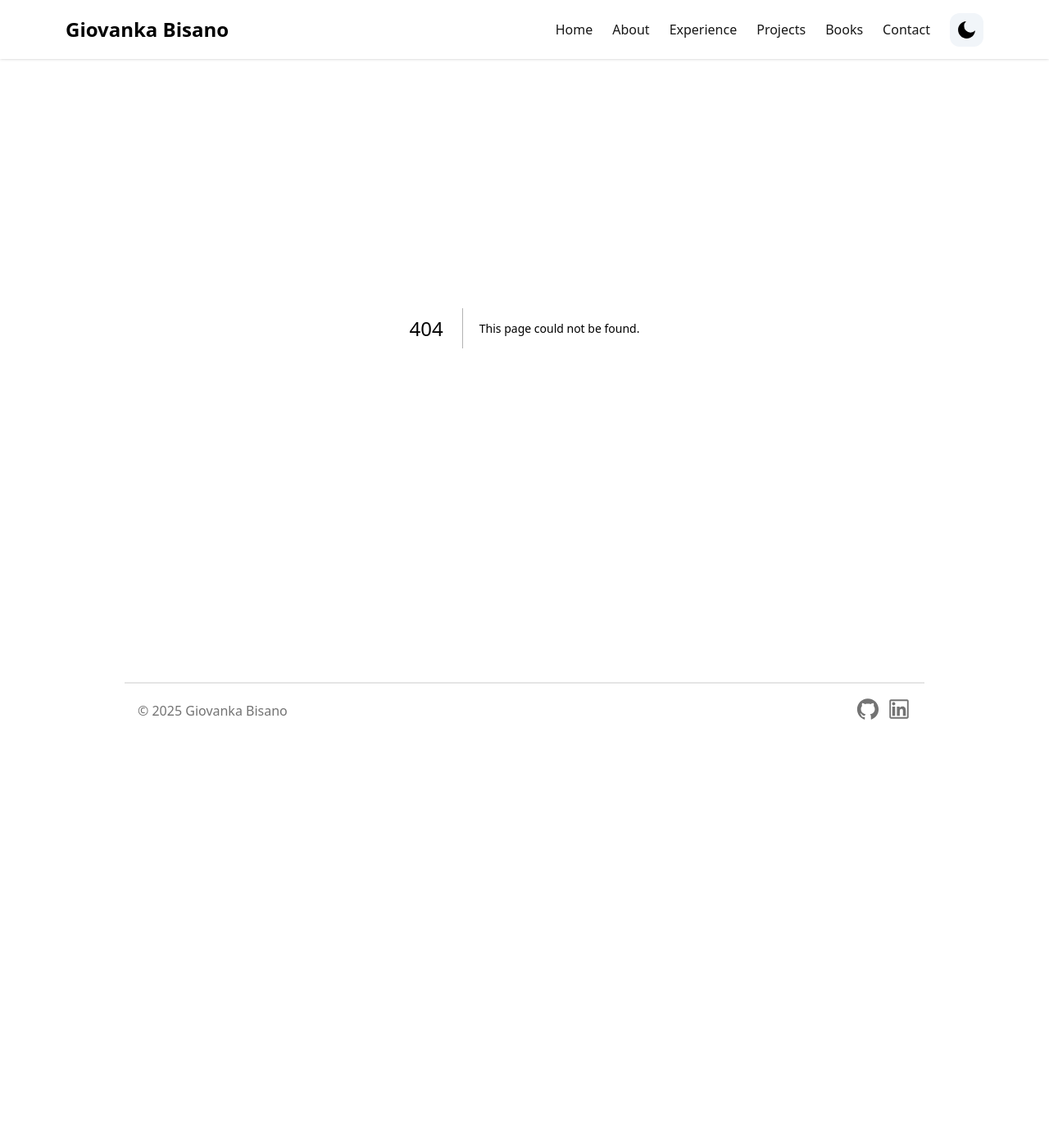
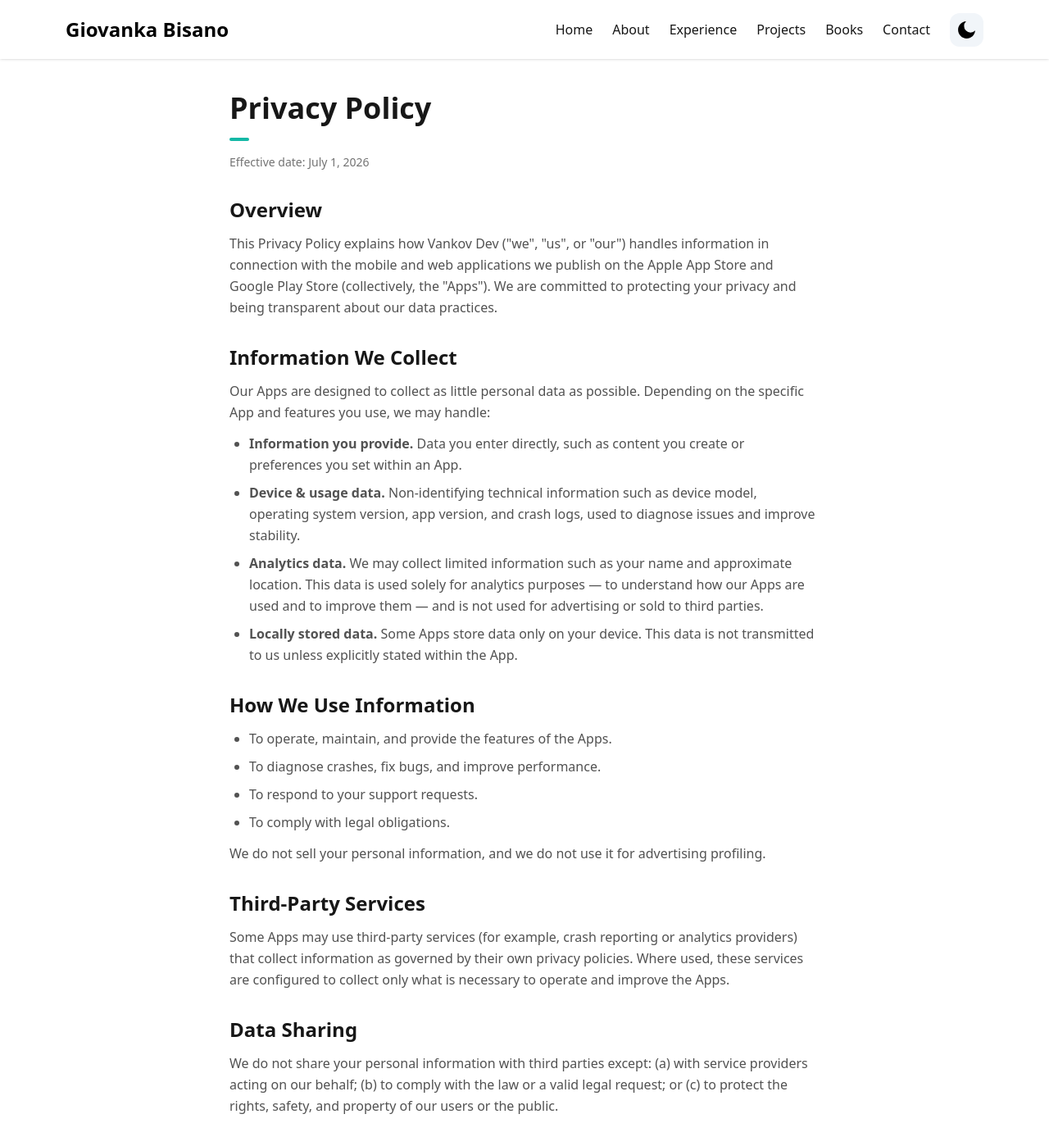
Before and after one commit to giovankabisano/giovankov.com, a Next.js app: page /privacy-policy in a window 1280 px wide. Before the commit this address had no page. Shown: the top 1398 px of the page at 82% size. Before the commit the page ends 900 px from the top, so only its background shows below. Built offline with nearby package versions, Linux system fonts and the light colour scheme.

Commit message:
Add privacy policy page

```diff
--- /dev/null
+++ b/app/privacy-policy/page.tsx
@@ -0,0 +1,177 @@
+import Link from "next/link"
+import { Metadata } from "next"
+
+export const metadata: Metadata = {
+  title: "Privacy Policy | Vankov Dev",
+  description:
+    "Privacy Policy for mobile and web applications published by Vankov Dev.",
+  robots: {
+    index: true,
+    follow: true,
+  },
+}
+
+const EFFECTIVE_DATE = "July 1, 2026"
+const DEVELOPER_NAME = "Vankov Dev"
+const CONTACT_EMAIL = "gbisano@gmail.com"
+
+const Section = ({
+  title,
+  children,
+}: {
+  title: string
+  children: React.ReactNode
+}) => (
+  <section className="mt-8">
+    <h2 className="text-2xl font-bold text-neutral-900 dark:text-neutral-100">
+      {title}
+    </h2>
+    <div className="mt-3 space-y-3 text-neutral-600 dark:text-neutral-400 leading-relaxed">
+      {children}
+    </div>
+  </section>
+)
+
+export default function PrivacyPolicyPage() {
+  return (
+    <main className="mx-auto max-w-3xl px-4 sm:px-6 pt-28 pb-24">
+      <h1 className="text-4xl font-bold text-neutral-900 dark:text-neutral-100">
+        Privacy Policy
+        <hr className="w-6 h-1 my-4 bg-teal-500 border-0 rounded" />
+      </h1>
+      <p className="text-sm text-neutral-500 dark:text-neutral-500">
+        Effective date: {EFFECTIVE_DATE}
+      </p>
+
+      <Section title="Overview">
+        <p>
+          This Privacy Policy explains how {DEVELOPER_NAME} (&quot;we&quot;,
+          &quot;us&quot;, or &quot;our&quot;) handles information in connection
+          with the mobile and web applications we publish on the Apple App Store
+          and Google Play Store (collectively, the &quot;Apps&quot;). We are
+          committed to protecting your privacy and being transparent about our
+          data practices.
+        </p>
+      </Section>
+
+      <Section title="Information We Collect">
+        <p>
+          Our Apps are designed to collect as little personal data as possible.
+          Depending on the specific App and features you use, we may handle:
+        </p>
+        <ul className="list-disc pl-6 space-y-2">
+          <li>
+            <span className="font-semibold">Information you provide.</span>{" "}
+            Data you enter directly, such as content you create or preferences
+            you set within an App.
+          </li>
+          <li>
+            <span className="font-semibold">Device &amp; usage data.</span>{" "}
+            Non-identifying technical information such as device model,
+            operating system version, app version, and crash logs, used to
+            diagnose issues and improve stability.
+          </li>
+          <li>
+            <span className="font-semibold">Analytics data.</span> We may
+            collect limited information such as your name and approximate
+            location. This data is used solely for analytics purposes — to
+            understand how our Apps are used and to improve them — and is not
+            used for advertising or sold to third parties.
+          </li>
+          <li>
+            <span className="font-semibold">Locally stored data.</span> Some
+            Apps store data only on your device. This data is not transmitted to
+            us unless explicitly stated within the App.
+          </li>
+        </ul>
+      </Section>
+
+      <Section title="How We Use Information">
+        <ul className="list-disc pl-6 space-y-2">
+          <li>To operate, maintain, and provide the features of the Apps.</li>
+          <li>To diagnose crashes, fix bugs, and improve performance.</li>
+          <li>To respond to your support requests.</li>
+          <li>To comply with legal obligations.</li>
+        </ul>
+        <p>
+          We do not sell your personal information, and we do not use it for
+          advertising profiling.
+        </p>
+      </Section>
+
+      <Section title="Third-Party Services">
+        <p>
+          Some Apps may use third-party services (for example, crash reporting
+          or analytics providers) that collect information as governed by their
+          own privacy policies. Where used, these services are configured to
+          collect only what is necessary to operate and improve the Apps.
+        </p>
+      </Section>
+
+      <Section title="Data Sharing">
+        <p>
+          We do not share your personal information with third parties except:
+          (a) with service providers acting on our behalf; (b) to comply with
+          the law or a valid legal request; or (c) to protect the rights,
+          safety, and property of our users or the public.
+        </p>
+      </Section>
+
+      <Section title="Data Retention">
+        <p>
+          We retain information only as long as needed for the purposes
+          described in this policy or as required by law. Data stored locally on
+          your device is removed when you delete the App.
+        </p>
+      </Section>
+
+      <Section title="Your Rights">
+        <p>
+          Depending on your jurisdiction, you may have the right to access,
+          correct, or delete your personal information. To exercise these
+          rights, contact us using the details below.
+        </p>
+      </Section>
+
+      <Section title="Children&apos;s Privacy">
+        <p>
+          Our Apps are not directed to children under 13, and we do not
+          knowingly collect personal information from children. If you believe a
+          child has provided us personal information, please contact us and we
+          will delete it.
+        </p>
+      </Section>
+
+      <Section title="Changes to This Policy">
+        <p>
+          We may update this Privacy Policy from time to time. Changes take
+          effect when posted on this page, with the &quot;Effective date&quot;
+          above updated accordingly.
+        </p>
+      </Section>
+
+      <Section title="Contact Us">
+        <p>
+          If you have questions about this Privacy Policy or our data practices,
+          contact us at{" "}
+          <a
+            href={`mailto:${CONTACT_EMAIL}`}
+            className="font-semibold text-teal-600 hover:text-teal-700"
+          >
+            {CONTACT_EMAIL}
+          </a>
+          .
+        </p>
+      </Section>
+
+      <div className="mt-12">
+        <Link
+          href="/"
+          className="inline-flex items-center gap-2 px-6 py-3 bg-teal-600 text-neutral-100 font-semibold rounded shadow hover:bg-teal-700 transition-colors"
+        >
+          ← Back to Home
+        </Link>
+      </div>
+    </main>
+  )
+}
```
